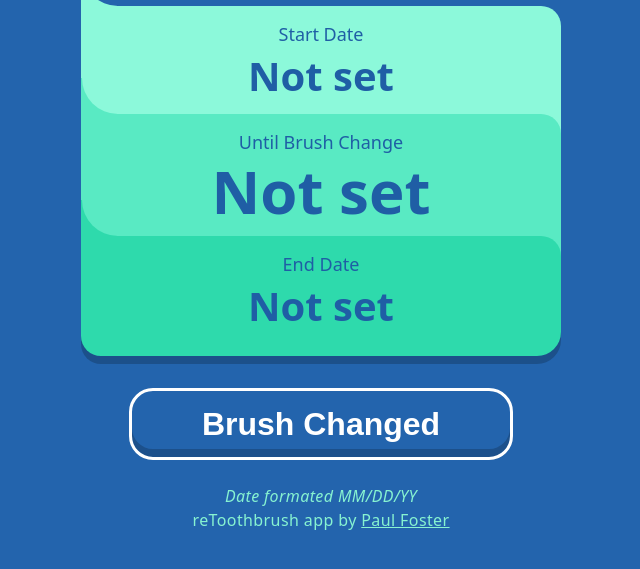
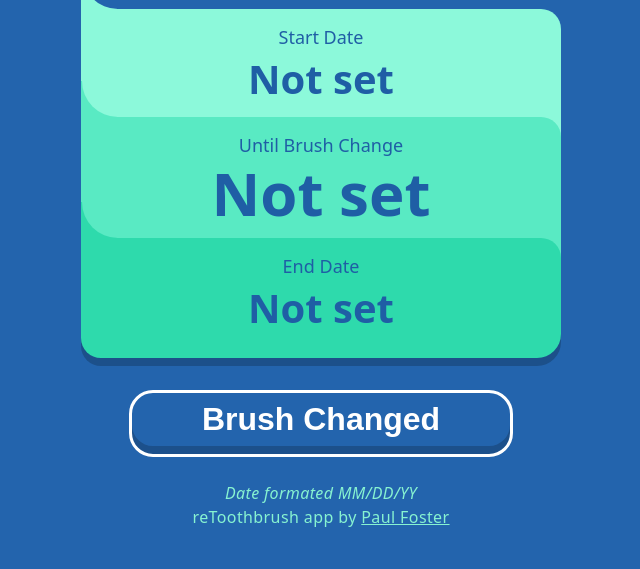
Before and after one commit to plfstr/retoothbrush, a website: page index.html in a window 1280 px wide. Shown: the part 187-756 px from the top of the page, without its empty margins (319-959 px from the left). Drawn offline with Linux system fonts and the light colour scheme.

Commit message:
Button text offset

```diff
--- a/styles.css
+++ b/styles.css
@@ -190,7 +190,7 @@ time {
 
 button {
 	font-size: 2em;
-	line-height: 2;
+	padding: .5rem 0 1rem;
 	width: 100%;
 	cursor: pointer;
 	border-radius: .5rem;
```
